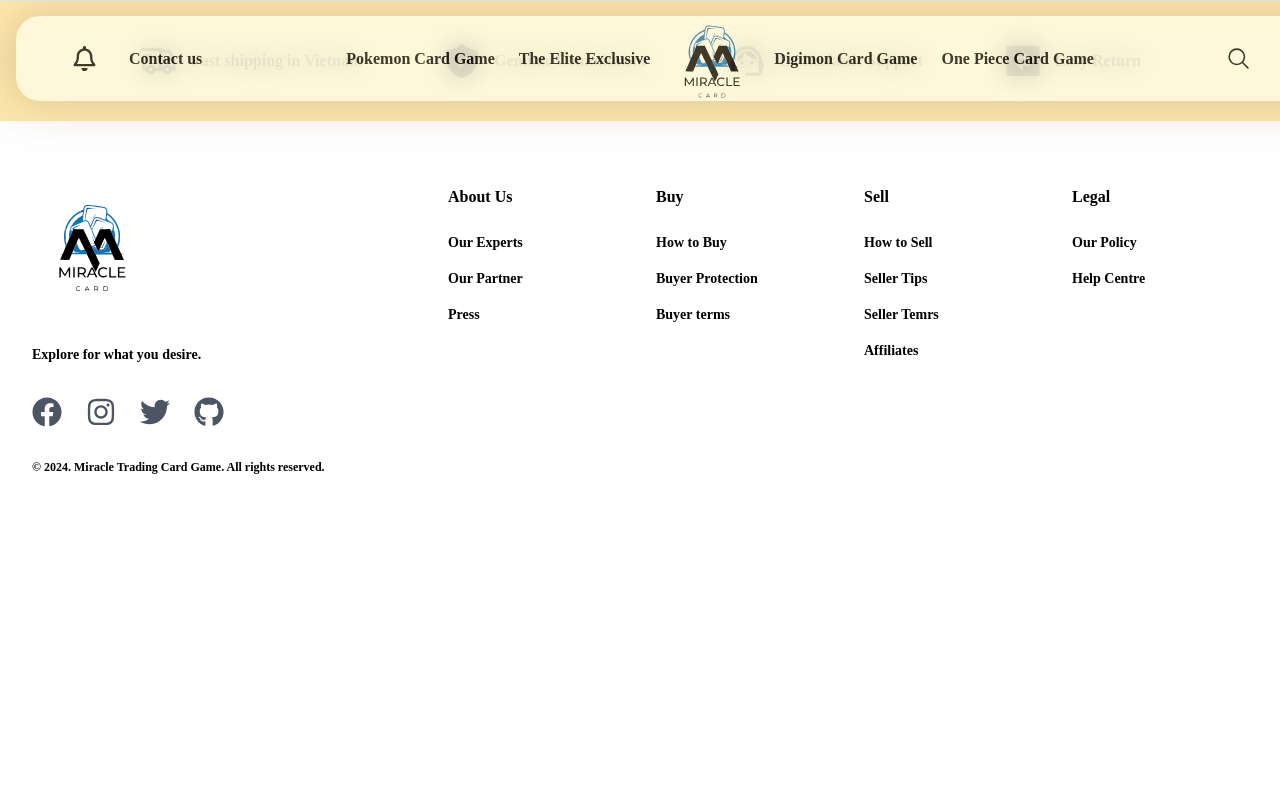
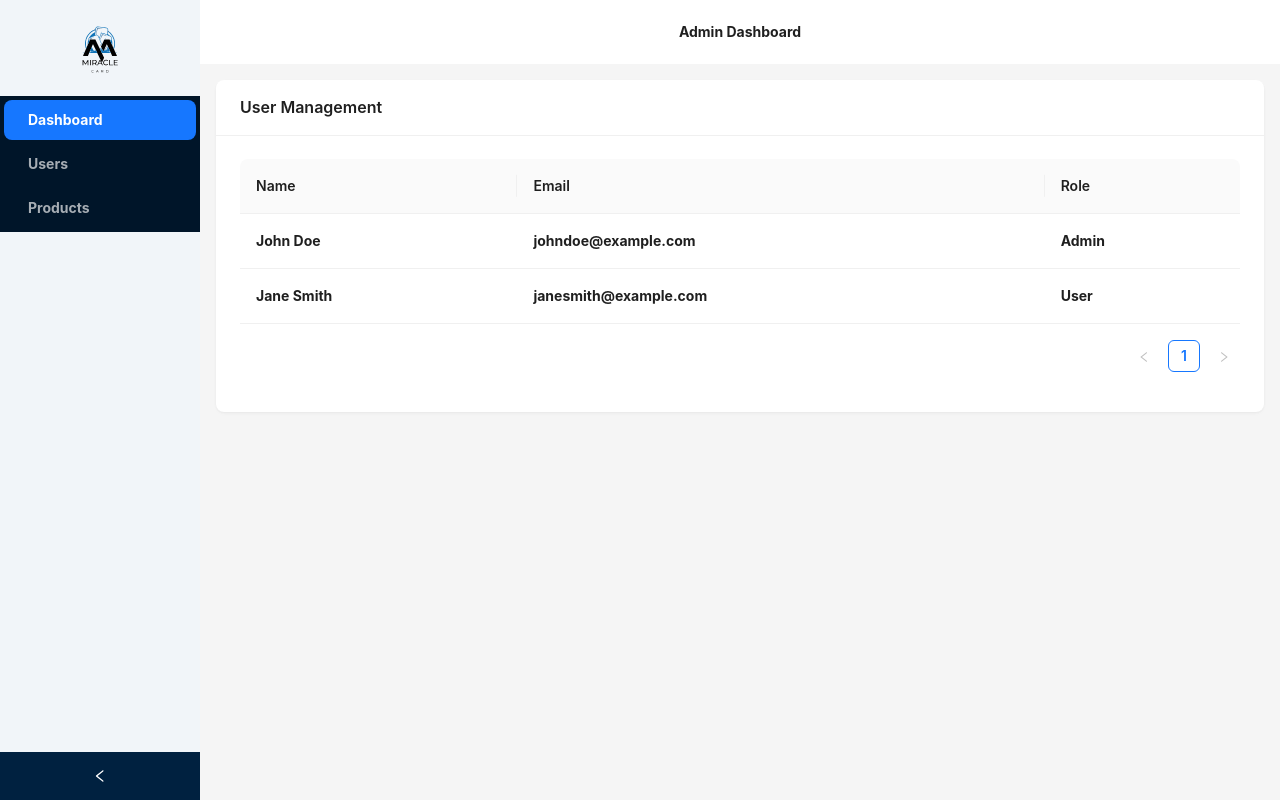
Before and after one commit to tronglhse161154/Micracles-ui, a React (Vite) app: page /admin/users in a window 1280 px wide. Built offline with nearby package versions, Linux system fonts and the light colour scheme.

Commit message:
admin page not yet

```diff
--- a/src/App.jsx
+++ b/src/App.jsx
@@ -1,22 +1,18 @@
-import Container from "./components/ui/Container";
-import Navbar from "./components/layout/navbar/Navbar";
 import { BrowserRouter as Router, Routes, Route } from "react-router-dom";
 import Home from "./pages/HomePage";
-import Footer from "./components/layout/footer/Footer";
 import Login from "./pages/Login";
 import Register from "./pages/Register";
 import ViewCard from "./pages/ViewCard";
-import DetailPage  from "./pages/DetailPage";
-
+import DetailPage from "./pages/DetailPage";
+import AdminPage from "./pages/AdminPage";
+import LayoutWithNavbar from "./LayoutWithNavbar";  // Import Layout mới
 
 function App() {
   return (
-    <>
-
     <Router>
-    <Navbar />
-
-        <Routes>
+      <Routes>
+        {/* Bọc các route với LayoutWithNavbar */}
+        <Route element={<LayoutWithNavbar />}>
           <Route path="/" element={<Home />} />
           <Route path="/pokemon" element={""} />
           <Route path="/elite-exclusive" element={""} />
@@ -26,13 +22,12 @@ function App() {
           <Route path="/register" element={<Register />} />
           <Route path="/viewcard" element={<ViewCard />} />
           <Route path="/card-detail/:id" element={<DetailPage />} />
+        </Route>
 
-        </Routes>
-
-        <Footer />
+        {/* Route for admin without the navbar */}
+        <Route path="/admin/*" element={<AdminPage />} />
+      </Routes>
     </Router>
-
-    </>
   );
 }
 
--- /dev/null
+++ b/src/LayoutWithNavbar.jsx
@@ -0,0 +1,22 @@
+import { Outlet, useLocation } from "react-router-dom";
+import Navbar from "./components/layout/navbar/Navbar";
+import Footer from "./components/layout/footer/Footer";
+
+const LayoutWithNavbar = () => {
+  const location = useLocation();
+
+  return (
+    <>
+      {/* Chỉ hiển thị Navbar khi không phải trang admin */}
+      {location.pathname !== "/admin" && <Navbar />}
+
+      {/* Hiển thị nội dung trang */}
+      <Outlet />
+
+      {/* Footer */}
+      <Footer />
+    </>
+  );
+};
+
+export default LayoutWithNavbar;
--- /dev/null
+++ b/src/components/ui/Dashboard.jsx
@@ -0,0 +1,19 @@
+// Dashboard.js
+import React from "react";
+
+const Dashboard = () => {
+  return (
+    <div className="p-4">
+      <h2 className="text-2xl font-semibold">Dashboard</h2>
+      {/* Add your dashboard content here */}
+      <div className="grid grid-cols-3 gap-4 mt-4">
+        {/* Example Cards */}
+        <div className="p-4 border rounded shadow">Card 1</div>
+        <div className="p-4 border rounded shadow">Card 2</div>
+        <div className="p-4 border rounded shadow">Card 3</div>
+      </div>
+    </div>
+  );
+};
+
+export default Dashboard;
--- /dev/null
+++ b/src/components/ui/User.jsx
@@ -0,0 +1,46 @@
+// Users.js
+import React from "react";
+import { Table, Card } from "antd";
+
+const dataSource = [
+  {
+    key: '1',
+    name: 'John Doe',
+    email: 'johndoe@example.com',
+    role: 'Admin',
+  },
+  {
+    key: '2',
+    name: 'Jane Smith',
+    email: 'janesmith@example.com',
+    role: 'User',
+  },
+];
+
+const columns = [
+  {
+    title: 'Name',
+    dataIndex: 'name',
+    key: 'name',
+  },
+  {
+    title: 'Email',
+    dataIndex: 'email',
+    key: 'email',
+  },
+  {
+    title: 'Role',
+    dataIndex: 'role',
+    key: 'role',
+  },
+];
+
+const Users = () => {
+  return (
+    <Card title="User Management" bordered={false}>
+      <Table dataSource={dataSource} columns={columns} />
+    </Card>
+  );
+};
+
+export default Users;
--- a/src/index.css
+++ b/src/index.css
@@ -23,3 +23,7 @@
 html, body {
   overflow-x: hidden;
 }
+
+.sider {
+  background-color: #fff !important; /* Thay thế màu sắc theo ý muốn */
+}
--- /dev/null
+++ b/src/pages/AdminPage.jsx
@@ -0,0 +1,42 @@
+import React from "react";
+import { Layout, Menu } from "antd";
+import { Routes, Route,Link } from "react-router-dom";
+import Logo from "../components/layout/navbar/Logo";
+import Dashboard from "../components/ui/Dashboard"; // Import your Dashboard component
+import Users from "../components/ui/User"; // Import your Users component
+// Import your Products component
+
+const { Header, Content, Sider } = Layout;
+
+const AdminPage = () => {
+  return (
+    <Layout className="min-h-screen">
+      <Sider collapsible className="bg-slate-100">
+        <div className="bg-slate-100 flex justify-center items-center p-4">
+          <div className="h-16 w-16">
+            <Logo />
+          </div>
+        </div>
+        <Menu theme="dark" mode="inline" defaultSelectedKeys={['1']}>
+          <Menu.Item key="1"><Link to="/admin/dashboard">Dashboard</Link></Menu.Item>
+          <Menu.Item key="2"><Link to="/admin/users">Users</Link></Menu.Item>
+          <Menu.Item key="3"><Link to="/admin/products">Products</Link></Menu.Item>
+        </Menu>
+      </Sider>
+      <Layout className="site-layout">
+        <Header className="site-layout-background p-0 bg-white">
+          <h1 className="text-center">Admin Dashboard</h1>
+        </Header>
+        <Content className="m-4">
+          <Routes>
+            <Route path="dashboard" element={<Dashboard />} />
+            <Route path="users" element={<Users />} />
+            <Route path="/" element={<Dashboard />} />
+          </Routes>
+        </Content>
+      </Layout>
+    </Layout>
+  );
+};
+
+export default AdminPage;
--- a/src/pages/Login.jsx
+++ b/src/pages/Login.jsx
@@ -1,5 +1,3 @@
-
-
 import React from "react";
 import { Form, Input, Button, Checkbox } from "antd";
 import { MailOutlined, LockOutlined } from "@ant-design/icons";
```
